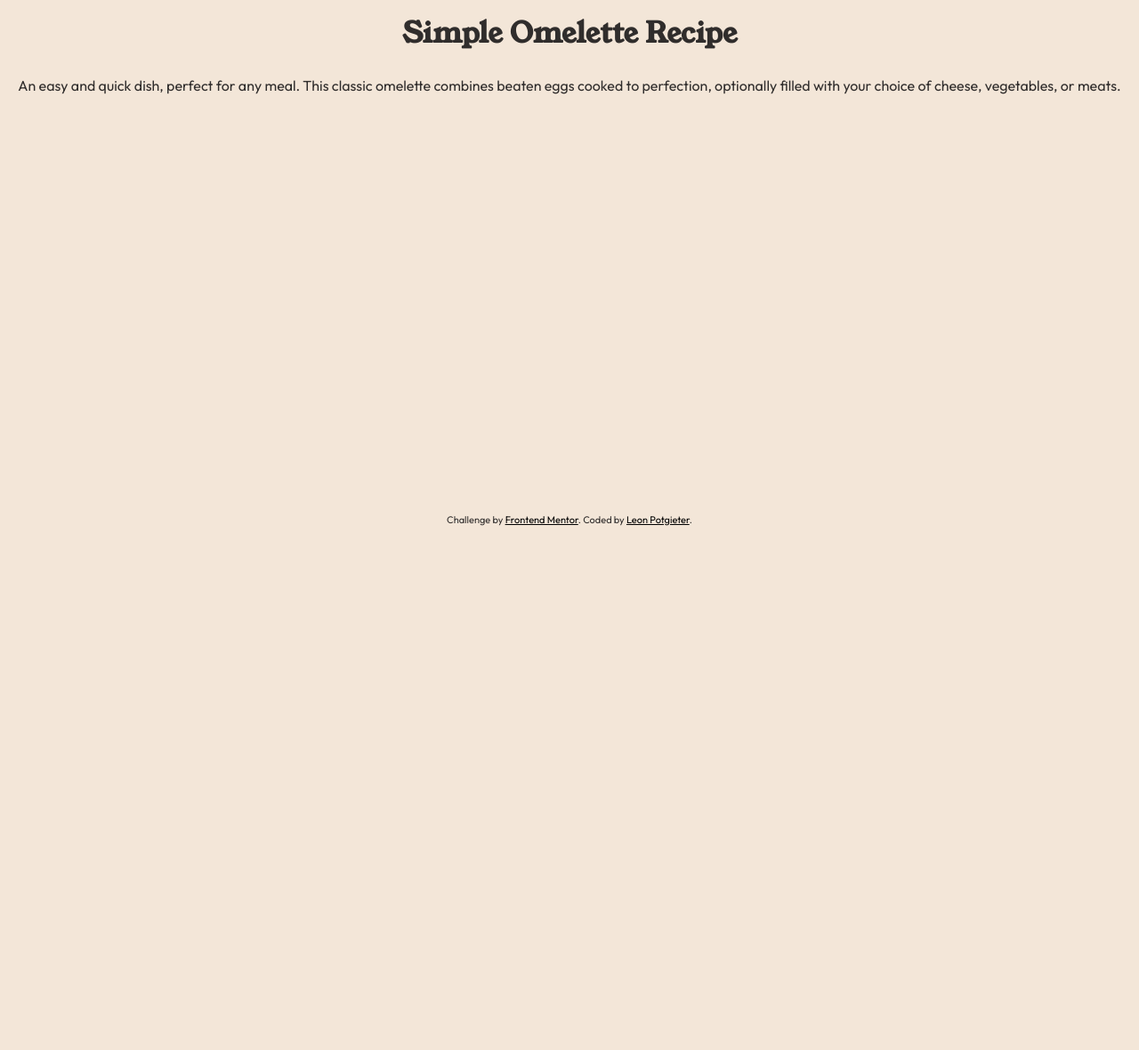
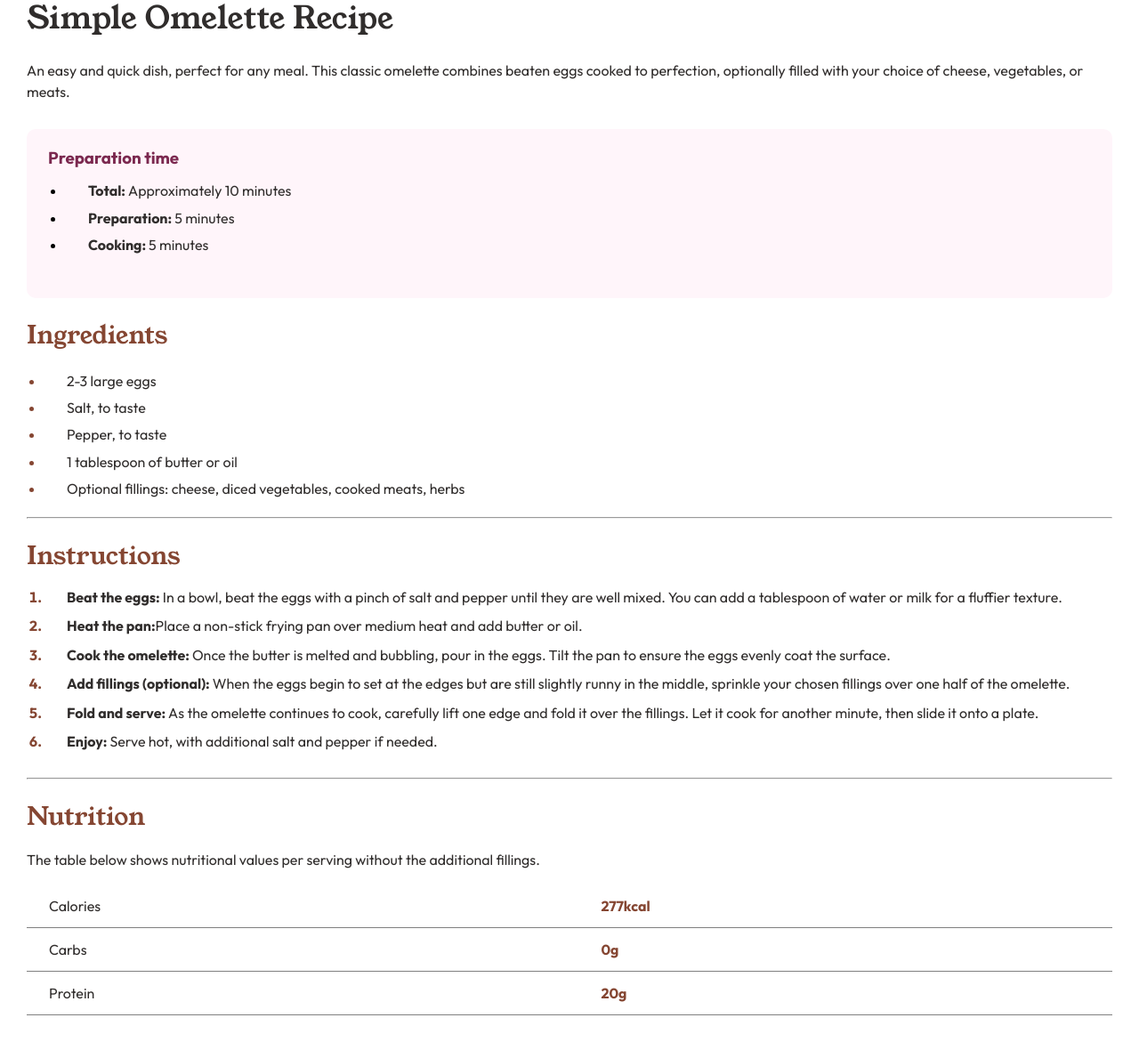
Before and after one commit to leonp84/fm3-recipe-page, a plain HTML site: page index.html in a window 1280 px wide. Shown: the part 204-1384 px from the top of the page at 89% size. Before the commit the page ends 800 px from the top, so only its background shows below. Drawn offline with Linux system fonts and the light colour scheme.

Commit message:
90% done

```diff
--- a/assets/css/style.css
+++ b/assets/css/style.css
@@ -1,7 +1,8 @@
 @import url('https://fonts.googleapis.com/css2?family=Outfit:wght@100..900&family=Young+Serif&display=swap');
 
 body {
-    min-height: 96vh;
+    /* min-height: 96vh; */
+    min-height: 3000px;
     margin: 0;
 
     background-color: hsl(30, 54%, 90%);
@@ -12,37 +13,126 @@ body {
     font-family: "Outfit", sans-serif;
     font-optical-sizing: auto;
     font-style: normal;
-    text-align: center;
+    text-align: left;
+    line-height: 150%;
 
     /* display: flex;
     justify-content: center;
     align-items: center; */
 }
 
+ul {
+    line-height: 190%;
+    margin-top: 10px;
+    padding-left: 20px;
+}
+
+ol {
+    line-height: 140%;
+    margin-top: 10px;
+    margin-bottom: 30px;
+    padding-left: 20px;
+
+}
+
+ol > li::marker, ul > li::marker {
+    color: hsl(14, 45%, 36%);
+    font-weight: bold;
+}
+
+ul > li {
+    padding-left: 25px;
+}
+
+ol > li {
+    margin: 10px 0;
+    padding-left: 25px;
+}
+
+.black-list-markers li::marker {
+    color: black;
+    font-weight: 400;
+}
+
+hr {
+    margin-bottom: 30px;
+}
+
+.outer-box {
+    background-color: white;
+    min-height: 2000px;
+}
 .header-image {
     display: flex;
     justify-content: center;
 }
 
 .header-image img {
-    width: 420px;
+    width: 390px;
 }
+
+.text-area {
+    padding: 0 30px;
+}
+.main-heading {
+    font-size: 35px;
+    font-weight: 500;
+    line-height: 100%;
+}
+
+.heading-font {
+    font-family: "Young Serif", serif;
+}
+
+.tagline {
+    font-size: 16px;
+}
+
+.preparation-time {
+    background-color: hsl(330, 100%, 98%);
+    border-radius: 10px;
+    padding: 20px 24px;
+    margin: 30px 0;
+    height: 150px;
+}
+
+.raspberry-heading {
+    color: hsl(332, 51%, 32%);
+    margin: 0;
+}
+
+.secondary-heading {
+    color: hsl(14, 45%, 36%);
+    font-size: 28px;
+    font-weight: 400;
+}
+
+.nutritional-info-table {
+    border-collapse: collapse;
+    width: 100%;
+}
+
+.nutritional-info-table td {
+    padding: 12px 0;
+    padding-left: 25px;
+    border-bottom: 1px solid grey;
+}
+
+.text-brown-strong {
+    color: hsl(14, 45%, 36%);
+    font-weight: bold;
+}
+
+
+
+
+
 
 
 .attribution {
     font-size: 11px;
-    text-align: center;
-    position: absolute;
     bottom: 0.5em;
     width:100%;
-}
-
-.main-heading {
-    font-size: xx-large;
-}
-
-.heading-font {
-    font-family: "Young Serif", serif;
 }
 
 .attribution a, .attribution a:visited {
--- a/index.html
+++ b/index.html
@@ -9,55 +9,76 @@
   <title>Frontend Mentor | Recipe page</title>
 </head>
 <body>
-  <main>
+  <main class="outer-box">
     <section>
       <div class="header-image">
         <img src="assets/images/image-omelette.jpeg" alt="Image of a cooked Omelette filled with vegetables, with toast on the side.">
       </div>
-      <h1 class="heading-font main-heading">Simple Omelette Recipe</h1>
+      <div class="text-area">
+        <h1 class="heading-font main-heading">Simple Omelette Recipe</h1>
+        <p class="tagline">An easy and quick dish, perfect for any meal. This classic omelette combines beaten eggs cooked
+        to perfection, optionally filled with your choice of cheese, vegetables, or meats.</p>
+
+        <aside class="preparation-time" aria-label="Preperation Overview">
+          <h3 class="raspberry-heading">Preparation time</h4>
+          <ul class="black-list-markers">
+            <li><strong>Total: </strong>Approximately 10 minutes</li>
+            <li><strong>Preparation: </strong>5 minutes</li>
+            <li><strong>Cooking: </strong>5 minutes</li>
+          </ul>
+        </aside>
+        <section aria-label="Recipe Ingredients">
+          <h2 class="heading-font secondary-heading">Ingredients</h2>
+          <ul>
+            <li>2-3 large eggs</li>
+            <li>Salt, to taste</li>
+            <li>Pepper, to taste</li>
+            <li>1 tablespoon of butter or oil</li>
+            <li>Optional fillings: cheese, diced vegetables, cooked meats, herbs</li>
+          </ul>
+        </section>
+        <hr>
+        <section aria-label="Recipe Instructions">
+          <h2 class="heading-font secondary-heading">Instructions</h2>
+          <ol>
+            <li><strong> Beat the eggs: </strong>In a bowl, beat the eggs with a pinch of salt and pepper until they are well mixed.
+              You can add a tablespoon of water or milk for a fluffier texture.</li>
+            <li><strong>Heat the pan:</strong>Place a non-stick frying pan over medium heat and add butter or oil.</li>
+            <li><strong>Cook the omelette: </strong>Once the butter is melted and bubbling, pour in the eggs. Tilt the pan to ensure
+              the eggs evenly coat the surface.</li>
+            <li><strong>Add fillings (optional): </strong>When the eggs begin to set at the edges but are still slightly runny in the
+              middle, sprinkle your chosen fillings over one half of the omelette.</li>
+            <li><strong>Fold and serve: </strong>As the omelette continues to cook, carefully lift one edge and fold it over the
+              fillings. Let it cook for another minute, then slide it onto a plate.</li>
+            <li><strong>Enjoy: </strong>Serve hot, with additional salt and pepper if needed.</li>
+          </ol>
+        </section>
+        <hr>
+        <aside aria-label="Recipe Nutritional Information">
+          <h2 class="heading-font secondary-heading">Nutrition</h2>
+          <p>The table below shows nutritional values per serving without the additional fillings.</p>
+          <table class="nutritional-info-table">
+            <tr>
+              <td>Calories</td>
+              <td class="text-brown-strong">277kcal</td>
+            </tr>
+            <tr>
+              <td>Carbs</td>
+              <td class="text-brown-strong">0g</td>
+            </tr>
+            <tr>
+              <td>Protein</td>
+              <td class="text-brown-strong">20g</td>
+            </tr>
+          </table>
+        </aside>
 
 
-
-
-
-
-
-      <p>An easy and quick dish, perfect for any meal. This classic omelette combines beaten eggs cooked
-      to perfection, optionally filled with your choice of cheese, vegetables, or meats.</p>
-    </section>
+      </div>
+    <section>
   <!-- Preparation time
 
-  Total: Approximately 10 minutes
-  Preparation: 5 minutes
-  Cooking: 5 minutes
-
-  Ingredients
-
-  2-3 large eggs
-  Salt, to taste
-  Pepper, to taste
-  1 tablespoon of butter or oil
-  Optional fillings: cheese, diced vegetables, cooked meats, herbs
-
-  Instructions
-
-  Beat the eggs: In a bowl, beat the eggs with a pinch of salt and pepper until they are well mixed.
-  You can add a tablespoon of water or milk for a fluffier texture.
-
-  Heat the pan: Place a non-stick frying pan over medium heat and add butter or oil.
-
-  Cook the omelette: Once the butter is melted and bubbling, pour in the eggs. Tilt the pan to ensure
-  the eggs evenly coat the surface.
-
-  Add fillings (optional): When the eggs begin to set at the edges but are still slightly runny in the
-  middle, sprinkle your chosen fillings over one half of the omelette.
-
-  Fold and serve: As the omelette continues to cook, carefully lift one edge and fold it over the
-  fillings. Let it cook for another minute, then slide it onto a plate.
-
-  Enjoy: Serve hot, with additional salt and pepper if needed.
-
-  Nutrition
+Nutrition
 
   The table below shows nutritional values per serving without the additional fillings.
 
@@ -74,9 +95,9 @@
   22g -->
   </main>
 
-  <div class="attribution">
+  <!-- <div class="attribution">
     Challenge by <a href="https://www.frontendmentor.io?ref=challenge" target="_blank">Frontend Mentor</a>.
-    Coded by <a href="#">Leon Potgieter</a>.
+    Coded by <a href="#">Leon Potgieter</a>. -->
   </div>
 </body>
 </html>
```
